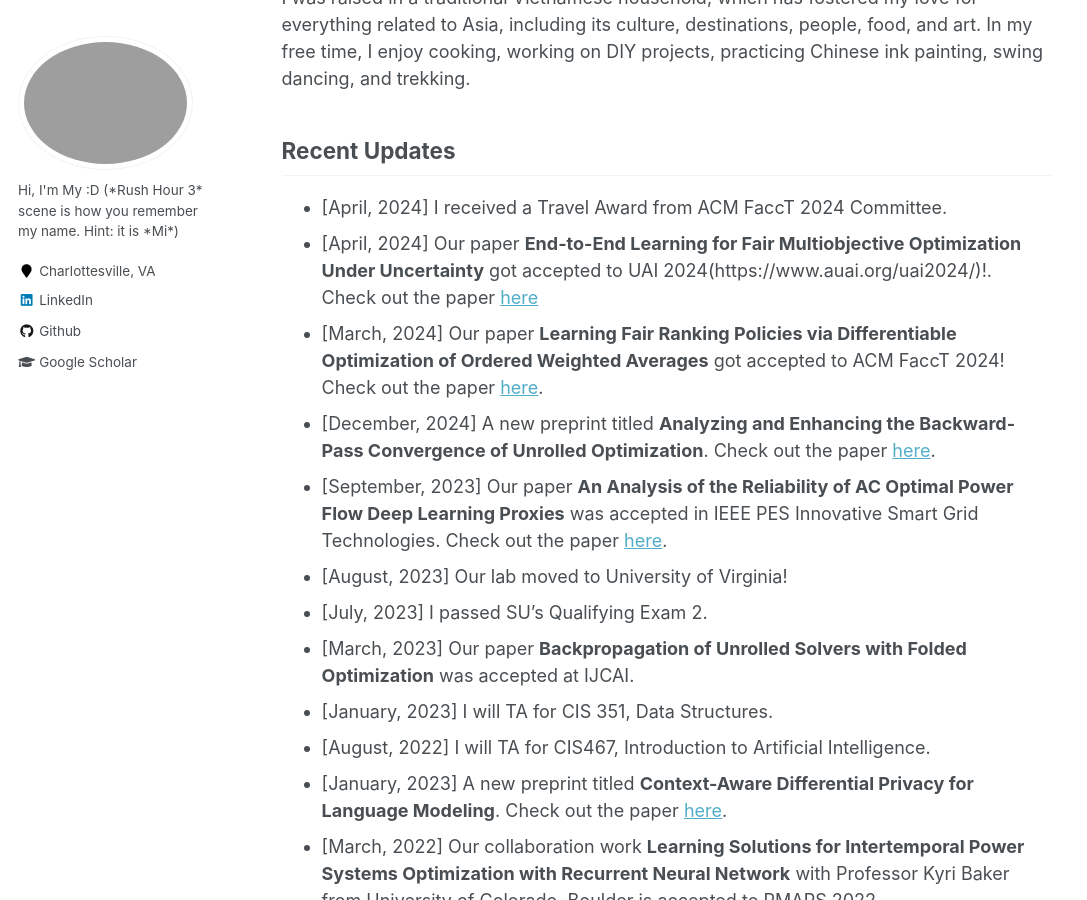
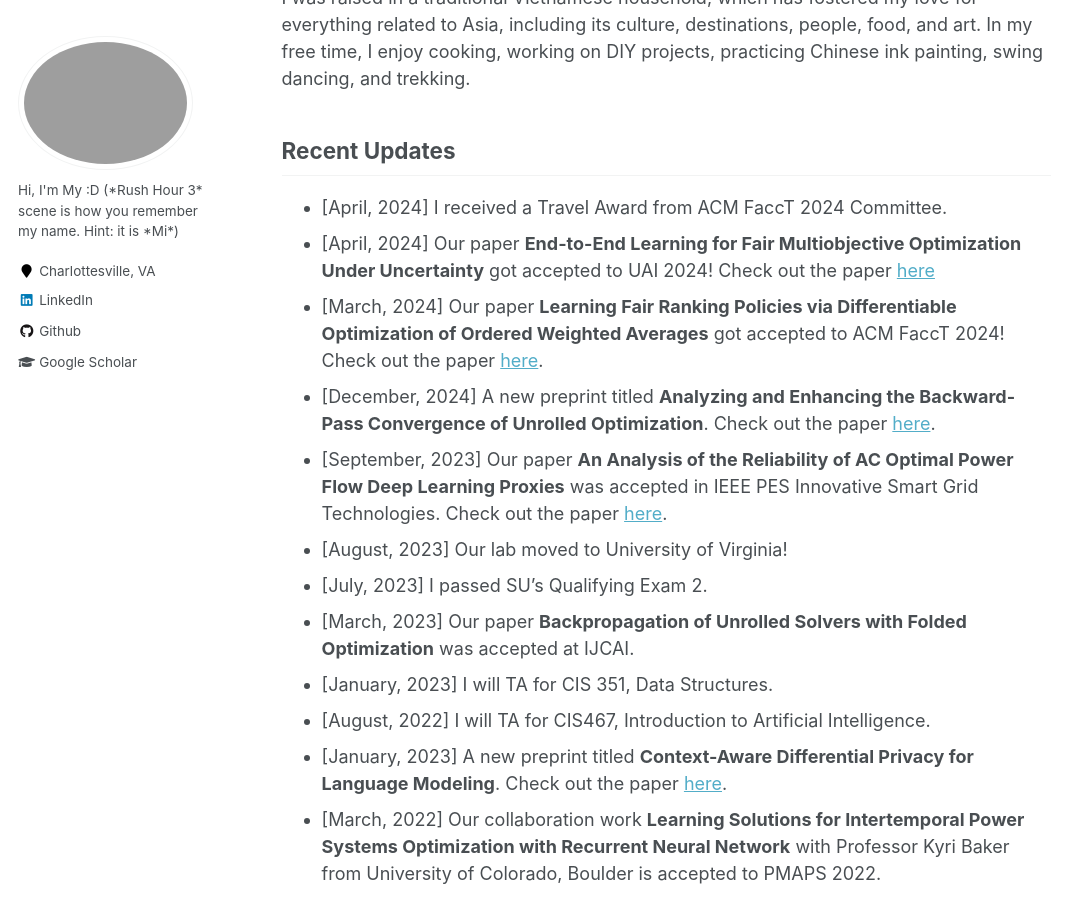
Before and after one commit to mdinh186/mdinh186.github.io, a Jekyll site: the page built from _pages/about.md, in a window 1280 px wide and 900 px high, scrolled down 466 px. Shown: the whole window, without its empty margins (0-1087 px from the left). Built offline with Jekyll 4.4.1, drawn with Linux system fonts in a browser that asks for light colours; part of the change alters nothing that is shown.

Commit message:
fix minor

```diff
--- a/_pages/about.md
+++ b/_pages/about.md
@@ -18,7 +18,7 @@ I was raised in a traditional Vietnamese household, which has fostered my love f
 
 ## Recent Updates
 * [April, 2024] I received a Travel Award from ACM FaccT 2024 Committee.
-* [April, 2024] Our paper  **End-to-End Learning for Fair Multiobjective Optimization Under Uncertainty** got accepted to UAI 2024(https://www.auai.org/uai2024/)!. Check out the paper [here](https://arxiv.org/abs/2402.07772)
+* [April, 2024] Our paper  **End-to-End Learning for Fair Multiobjective Optimization Under Uncertainty** got accepted to UAI 2024! Check out the paper [here](https://arxiv.org/abs/2402.07772)
 * [March, 2024] Our paper **Learning Fair Ranking Policies via Differentiable Optimization of Ordered Weighted Averages** got accepted to ACM FaccT 2024! Check out the paper [here](https://arxiv.org/abs/2402.05252).
 * [December, 2024] A new preprint titled **Analyzing and Enhancing the Backward-Pass Convergence of Unrolled Optimization**. Check out the paper [here](https://arxiv.org/abs/2312.17394).
 * [September, 2023] Our paper **An Analysis of the Reliability of AC Optimal Power Flow Deep Learning Proxies** was accepted in IEEE PES Innovative Smart Grid Technologies. Check out the paper [here](https://arxiv.org/pdf/2111.11168.pdf).
```
